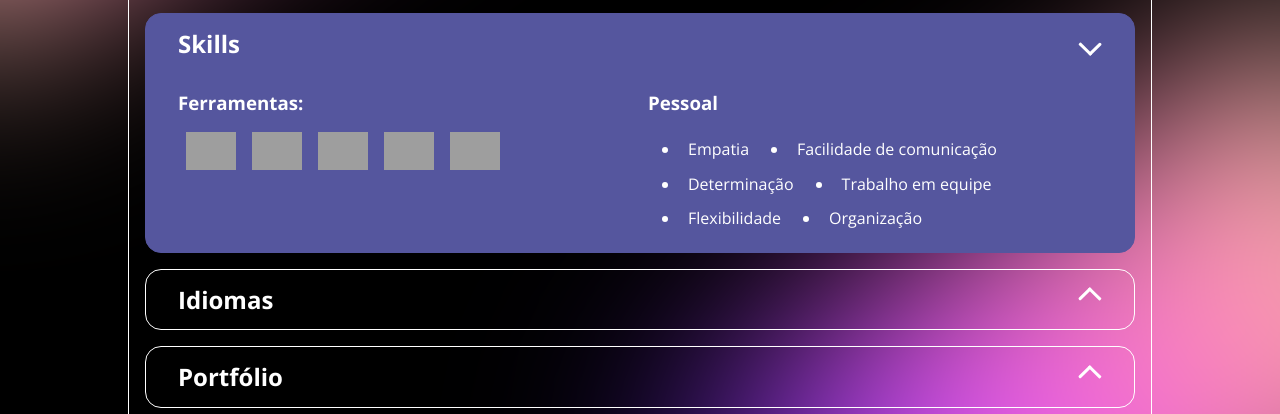
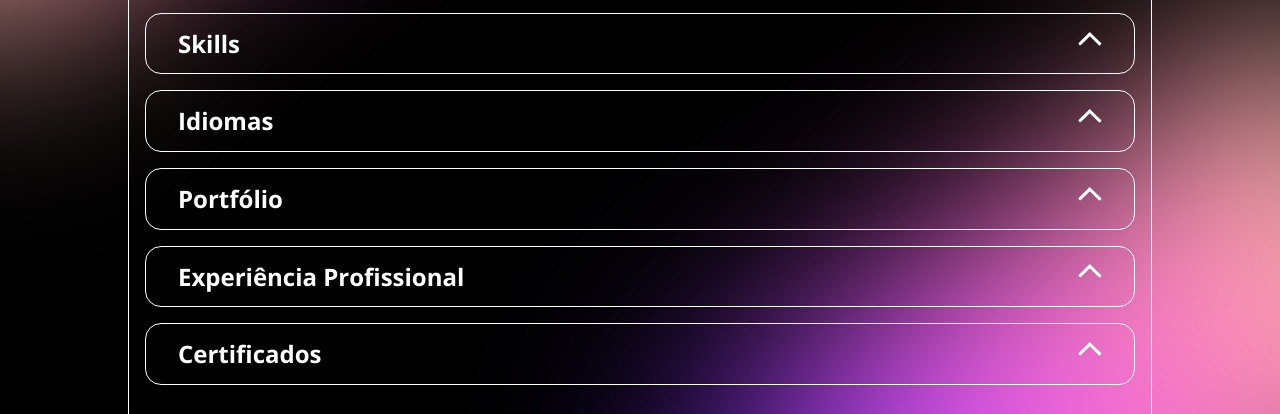
Before and after one commit to Rayannecristinar/DIO-JavaScript-Portfolio.Profissional, a plain HTML site: page index.html in a window 1280 px wide. Shown: the part 373-787 px from the top of the page. Drawn offline with nearby package versions, Linux system fonts and the light colour scheme; grey boxes are pictures that could not be loaded.

Commit message:
atualização do index

```diff
--- a/index.html
+++ b/index.html
@@ -39,7 +39,7 @@
             </div>
         </header>
         <!--Skills-->
-        <section class="acordeon open">
+        <section class="acordeon">
             <button class="trigger" type="button">
                 <h2>Skills</h2>
             </button>
@@ -93,7 +93,7 @@
             </div>
         </section>
         <!--Certificados-->
-        <section class="acordeon open">
+        <section class="acordeon">
             <button class="trigger" type="button">
                 <h2>Certificados</h2>
             </button>
```
